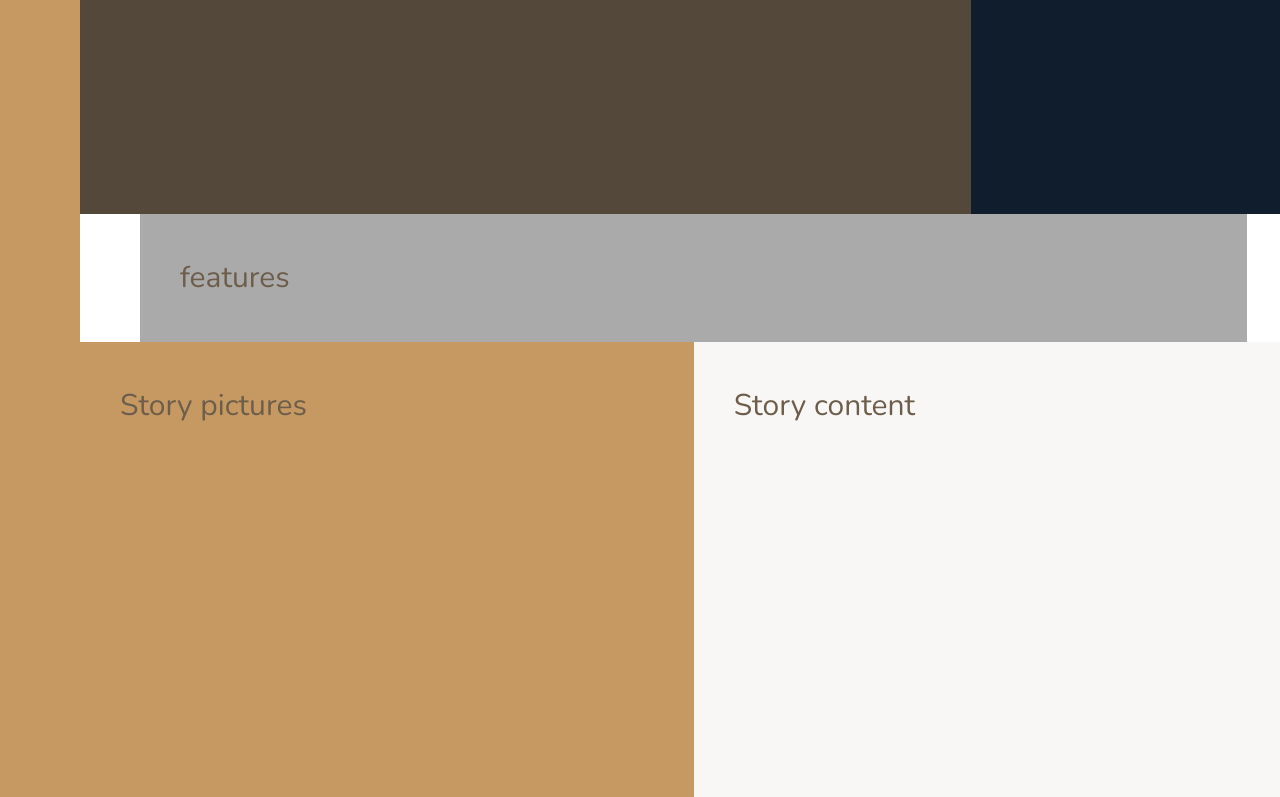
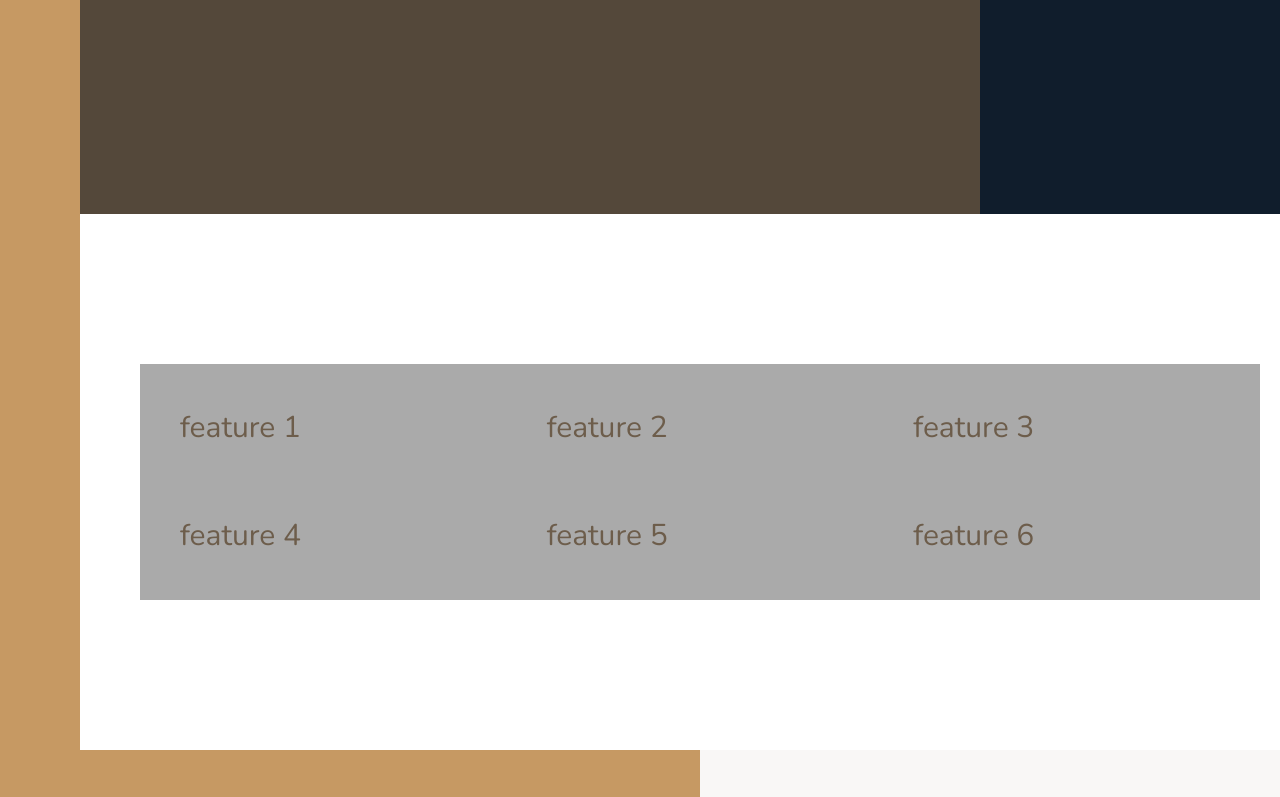
Before and after one commit to echeadle/nexter, a website: page index.html in a window 1280 px wide. Shown: the part 426-1223 px from the top of the page. Drawn offline with nearby package versions, Linux system fonts and the light colour scheme; files that its build step writes are made by us from their sources.

Commit message:
Update features

```diff
--- a/index.html
+++ b/index.html
@@ -22,7 +22,12 @@
             Top 3 realtors
         </div>
         <section class="features">
-            features
+            <div class="feature">feature 1</div>
+            <div class="feature">feature 2</div>
+            <div class="feature">feature 3</div>
+            <div class="feature">feature 4</div>
+            <div class="feature">feature 5</div>
+            <div class="feature">feature 6</div>
         </section>
         <div class="story__pictures">
             Story pictures
--- a/sass/_features.scss
+++ b/sass/_features.scss
@@ -1,4 +1,10 @@
 .features {
     background-color: $color-grey-light-2;
     grid-column: center-start / center-end;
+
+    margin: 15rem 0;
+
+    display:grid;
+    grid-template-columns: repeat(3, 1fr);
+    grid-gap: 6rem;
 }
```
